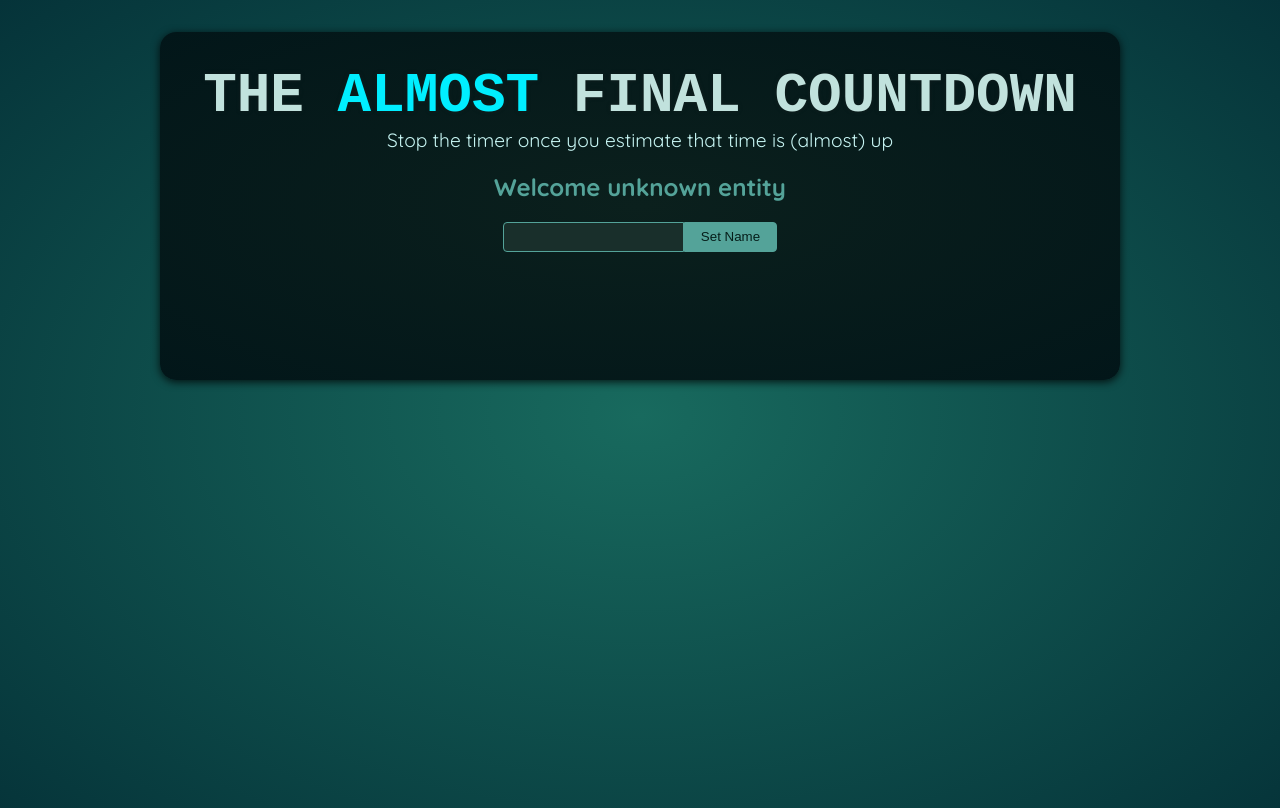
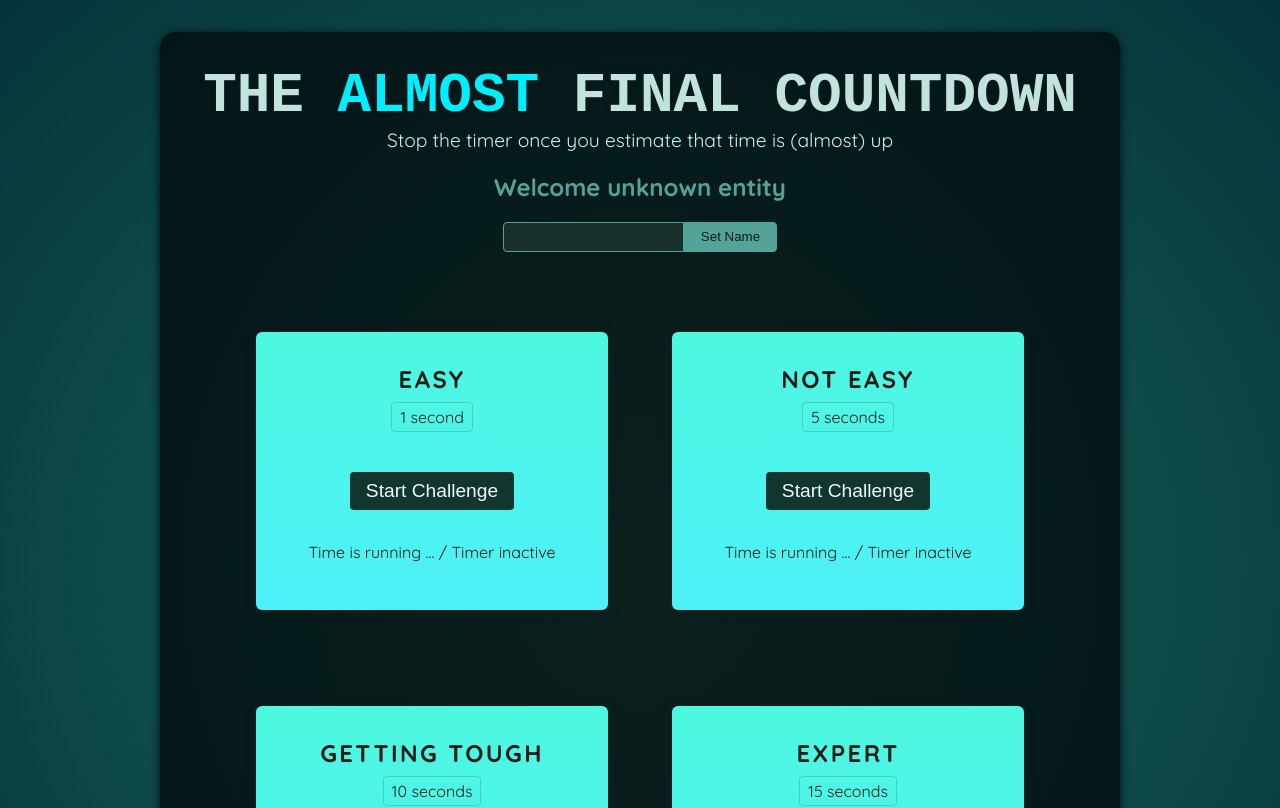
Before and after one commit to gpdelaney/click-game, a React (Vite) app: page / in a window 1280 px wide. Shown: the top 808 px of the page. Built offline with nearby package versions, Linux system fonts and the light colour scheme; a web font is replaced by a local one.

Commit message:
adding basic TimerChallenge.jsx component and binding it to App.jsx

```diff
--- a/src/App.jsx
+++ b/src/App.jsx
@@ -1,10 +1,17 @@
 import Player from './components/Player.jsx';
+import TimerChallenge from "./components/TimerChallenge.jsx";
 
 function App() {
   return (
     <>
       <Player />
-      <div id="challenges"></div>
+      <div id="challenges">
+        <TimerChallenge title="Easy" targetTime={1}></TimerChallenge>
+        <TimerChallenge title="Not Easy" targetTime={5}></TimerChallenge>
+        <TimerChallenge title="Getting Tough" targetTime={10}></TimerChallenge>
+        <TimerChallenge title="Expert" targetTime={15}></TimerChallenge>
+
+      </div>
     </>
   );
 }
--- a/src/components/Player.jsx
+++ b/src/components/Player.jsx
@@ -6,6 +6,7 @@
 
   function handleClick(){
     setPlayerName(inputName.current.value);
+    inputName.current.value = ' ';
   }
 
   return (
--- /dev/null
+++ b/src/components/TimerChallenge.jsx
@@ -0,0 +1,18 @@
+export default function TimerChallenge({title, targetTime}) {
+  return(
+      <section className="challenge">
+        <h2>{title}</h2>
+        <p className="challenge-time">
+          {targetTime} second{targetTime > 1 ? 's' : ''}
+        </p>
+        <p>
+          <button>
+            Start Challenge
+          </button>
+        </p>
+        <p className="">
+          Time is running ... / Timer inactive
+        </p>
+      </section>
+  )
+}
```
